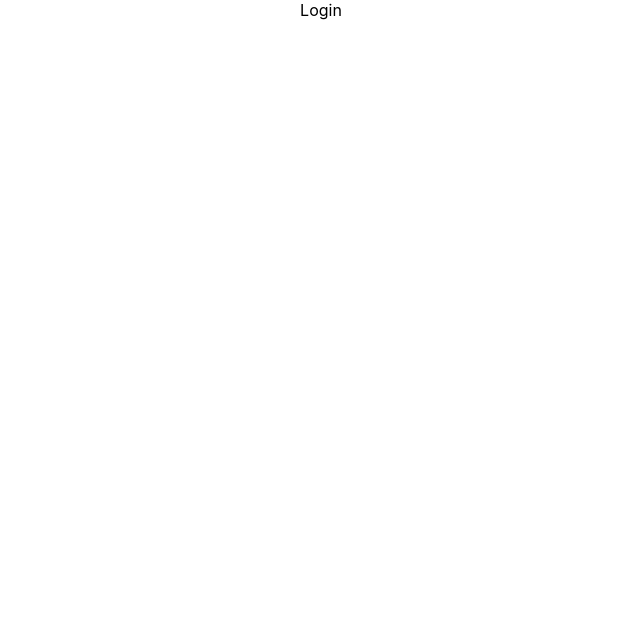
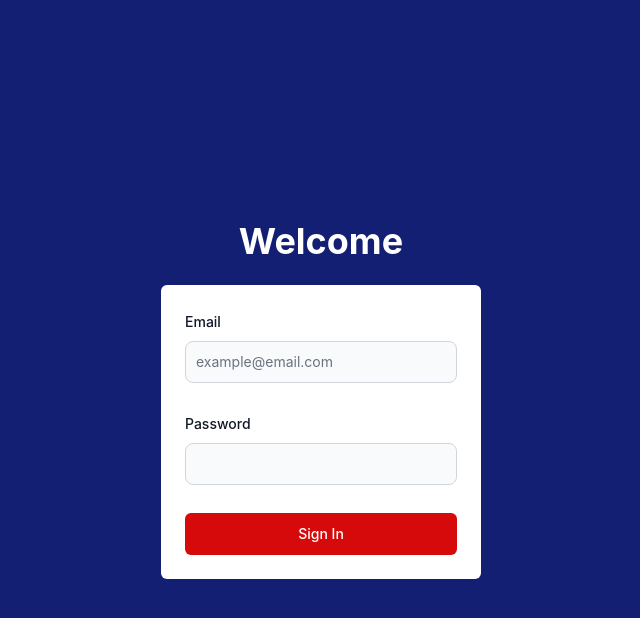
Before and after one commit to ais-sam/School-Management-System, a React (Create React App) app: page / in a window 1280 px wide. Shown: the top 618 px of the page, without its empty margins (319-959 px from the left). Built offline with nearby package versions, Linux system fonts and the light colour scheme.

Commit message:
Add Login page

```diff
--- a/public/index.html
+++ b/public/index.html
@@ -15,15 +15,7 @@
       user's mobile device or desktop. See https://developers.google.com/web/fundamentals/web-app-manifest/
     -->
     <link rel="manifest" href="%PUBLIC_URL%/manifest.json" />
-    <!--
-      Notice the use of %PUBLIC_URL% in the tags above.
-      It will be replaced with the URL of the `public` folder during the build.
-      Only files inside the `public` folder can be referenced from the HTML.
-
-      Unlike "/favicon.ico" or "favicon.ico", "%PUBLIC_URL%/favicon.ico" will
-      work correctly both with client-side routing and a non-root public URL.
-      Learn how to configure a non-root public URL by running `npm run build`.
-    -->
+    <link href="https://fonts.googleapis.com/css?family=Roboto:300,400,500,700,900&display=swap" rel="stylesheet" />
     <title>React App</title>
   </head>
   <body>
--- a/src/index.css
+++ b/src/index.css
@@ -1,3 +1,8 @@
+@tailwind base;
+@tailwind components;
+@tailwind utilities;
+
+
 body {
   margin: 0;
   font-family: -apple-system, BlinkMacSystemFont, 'Segoe UI', 'Roboto', 'Oxygen',
--- a/src/pages/Login.js
+++ b/src/pages/Login.js
@@ -1,9 +1,41 @@
-import React from 'react'
+import { Button, Checkbox, Label, TextInput } from "flowbite-react"
+import { useNavigate } from "react-router-dom";
 
 const Login = () => {
+  const navigate = useNavigate()
+  const handleSubmit = (e)=>{
+    e.preventDefault()
+    navigate('/home')
+  }
   return (
-    <div>Login</div>
-  )
+    <div className="bg-d-blue flex items-center justify-center w-full h-screen">
+      <div>
+        <h2 className="text-center mb-6 font-bold text-4xl text-white">Welcome</h2>
+        <form className="flex flex-col gap-4 bg-white p-6 rounded-md lg:w-80 text-start" onSubmit={handleSubmit}>
+          <div className="mb-3">
+            <div className="mb-2 block">
+              <Label htmlFor="email1" value="Email" />
+            </div>
+            <TextInput
+              id="email1"
+              type="email"
+              placeholder="example@email.com"
+              required={false}
+              className=" rounded-none"
+            />
+          </div>
+          <div>
+            <div className="mb-2 block">
+              <Label htmlFor="password1" value="Password" />
+            </div>
+            <TextInput id="password1" type="password" required={false} />
+          </div>
+
+          <Button className="bg-d-red hover:bg-d-blue rounded-md mt-3" type="submit">Sign In</Button>
+        </form>
+      </div>
+    </div>
+  );
 }
 
 export default Login
--- /dev/null
+++ b/tailwind.config.js
@@ -0,0 +1,23 @@
+/** @type {import('tailwindcss').Config} */
+module.exports = {
+  content: [
+    "./src/**/*.{js,jsx,ts,tsx}",
+    'node_modules/flowbite-react/**/*.{js,jsx,ts,tsx}'
+  ],
+  theme: {
+    extend: {
+      container:{
+        center:true,
+        padding:"2rem"
+    },
+    colors: {
+      "d-blue": "#131F73",
+      "d-light-blue": "#263AC3",
+      "d-red" : "#D60A0B",
+      "d-gray": "#DDDEEE",
+      "d-bg-gray" : "#F0F1F3"
+    }
+    },
+  },
+  plugins: [require('flowbite/plugin')],
+}
```
Also changed, not shown: package.json (+7 -0 lines), 1 other file (tests, documents, lock files or other folders).
